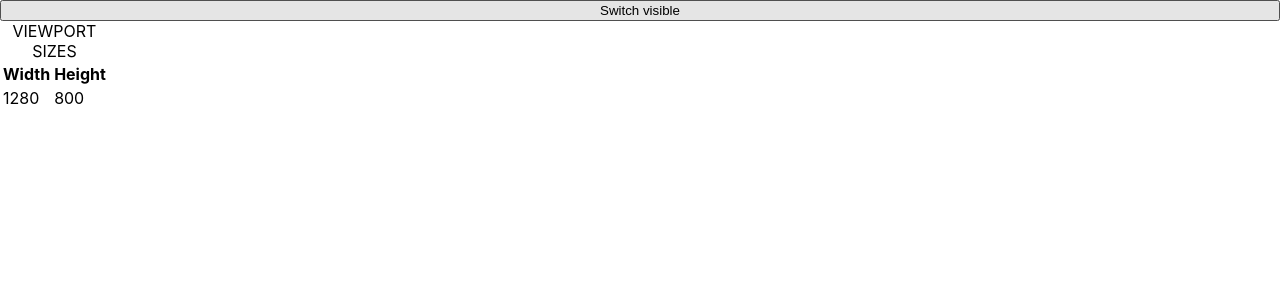
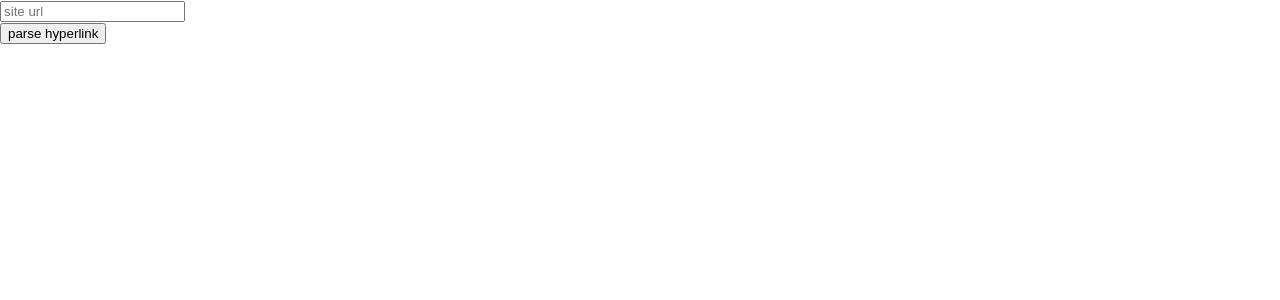
Before and after one commit to Vasy12/fd-react-app, a React (Create React App) app: page / in a window 1280 px wide. Shown: the top 300 px of the page. Built offline with nearby package versions, Linux system fonts and the light colour scheme; the HTML template or start-up script is replaced by a standard one.

Commit message:
Add HyperlinksParser component

```diff
--- a/package.json
+++ b/package.json
@@ -16,7 +16,8 @@
     "react": "^16.13.1",
     "react-dom": "^16.13.1",
     "react-router-dom": "^5.2.0",
-    "react-scripts": "^3.4.3"
+    "react-scripts": "^3.4.3",
+    "yup": "^0.29.3"
   },
   "scripts": {
     "start": "react-scripts start",
--- a/src/App.jsx
+++ b/src/App.jsx
@@ -1,16 +1,8 @@
-import React, { useState } from 'react';
-import Screen from './components/Screen';
+import React from 'react';
+import HyperlinkParser from './components/HyperlinksParser';
 
 const App = () => {
-  const [isScreenVisible, setIsScreenVisible] = useState(true);
-  return (
-    <>
-      <button onClick={() => setIsScreenVisible(!isScreenVisible)}>
-        Switch visible
-      </button>
-      {isScreenVisible ? <Screen /> : <h1>Component Will Unmount</h1>}
-    </>
-  );
+  return <HyperlinkParser />;
 };
 
 export default App;
--- /dev/null
+++ b/src/components/HyperlinksParser/Form/index.jsx
@@ -0,0 +1,83 @@
+import React, { Component } from 'react';
+import PropTypes from 'prop-types';
+import { isSchema, string } from 'yup';
+
+class Form extends Component {
+  constructor(props) {
+    super(props);
+
+    this.state = {
+      urlValue: '',
+      error: null,
+    };
+  }
+
+  handleChange = ({ target: { value } }) => {
+    this.setState({
+      urlValue: value,
+    });
+  };
+
+  handleSubmit = e => {
+    e.preventDefault();
+
+    const { onSubmit, validationSchema } = this.props;
+    const { urlValue } = this.state;
+
+    validationSchema
+      .validate(urlValue)
+      .then(value => {
+        onSubmit({
+          values: {
+            url: value,
+          },
+          event: e,
+        });
+        this.setState({
+          error: null,
+        });
+      })
+      .catch(error => {
+        this.setState({
+          error,
+        });
+      })
+      .finally(() => {
+        this.setState({
+          urlValue: '',
+        });
+      });
+  };
+
+  render() {
+    const { urlValue, error } = this.state;
+    return (
+      <form onSubmit={this.handleSubmit}>
+        <input
+          type="text"
+          value={urlValue}
+          onChange={this.handleChange}
+          placeholder="site url"
+        />
+        {error && <span>{error.message}</span>}
+        <br />
+        <button type="submit">parse hyperlink</button>
+      </form>
+    );
+  }
+}
+
+Form.propTypes = {
+  onSubmit: PropTypes.func.isRequired,
+  validationSchema: function (props, propName, componentName) {
+    if (!isSchema(props[propName])) {
+      return new Error('validationSchema prop must be Yup schema');
+    }
+  },
+};
+
+Form.defaultProps = {
+  validationSchema: string().url().required(),
+};
+
+export default Form;
--- /dev/null
+++ b/src/components/HyperlinksParser/index.jsx
@@ -0,0 +1,55 @@
+import React, { Component } from 'react';
+import { string } from 'yup';
+import Form from './Form';
+
+class HyperlinksParser extends Component {
+  constructor(props) {
+    super(props);
+    this.state = {
+      error: null,
+      htmlText: '',
+      isFetching: false,
+    };
+  }
+
+  loadHtmlText = url => {
+    return fetch(url, {
+      method: 'GET',
+      'Content-type': 'text/html',
+    })
+      .then(response => response.text())
+      .then(data => {
+        this.setState({
+          htmlText: data,
+        });
+      })
+      .catch(error => {
+        this.setState({
+          error,
+        });
+      });
+  };
+
+  handleSubmit = ({ values: { url } }) => {
+    this.loadHtmlText(url);
+  };
+
+  render() {
+    const { htmlText } = this.state;
+    return (
+      <article>
+        <Form onSubmit={this.handleSubmit} />
+        <section>
+          {/*
+
+                YOUR CODE HERE
+                    <h1>HTML</h1>
+                    <p>{htmlText}</p>
+                */}
+        </section>
+      </article>
+    );
+  }
+}
+
+export default HyperlinksParser;
```
Also changed, not shown: 1 other file (tests, documents, lock files or other folders).
